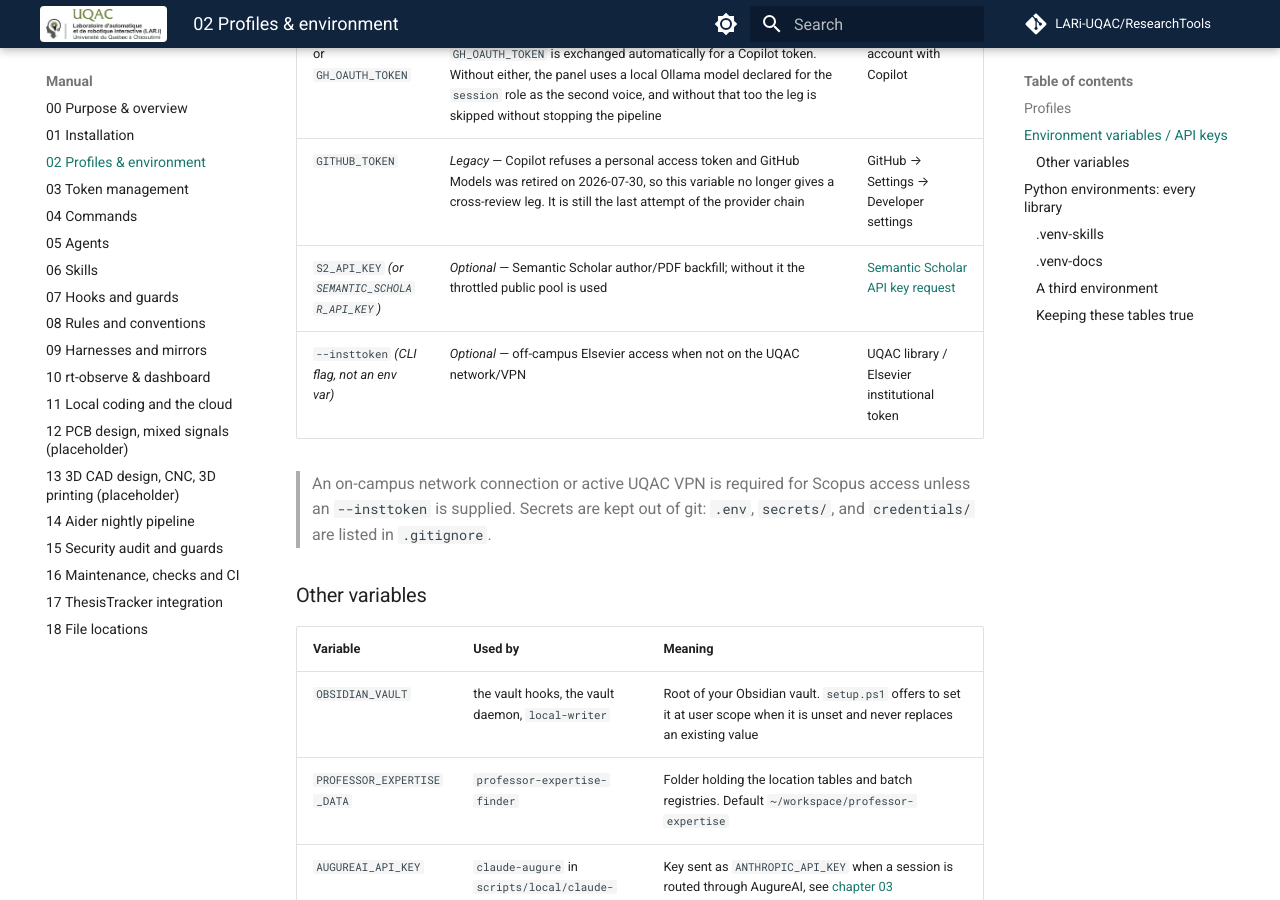
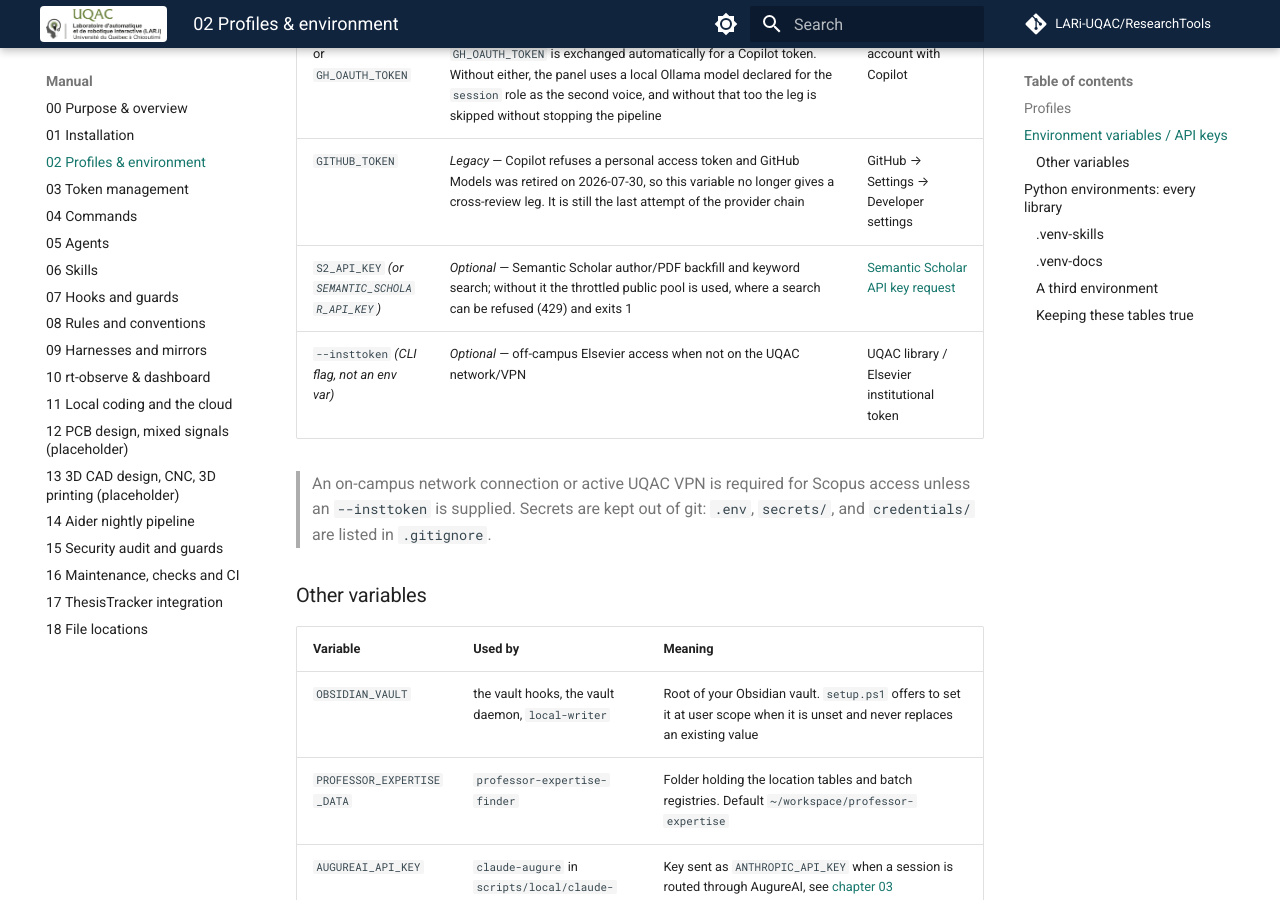
Before and after one commit to LARi-UQAC/ResearchTools, an MkDocs documentation site: the page built from docs/manual/02-profiles.md, in a window 1280 px wide and 900 px high, scrolled down 1461 px. Built offline with MkDocs 1.6.1 and Material for MkDocs 9.7.7, drawn with Linux system fonts in a browser that asks for light colours; comment, search, counter and statistics services are not loaded.

Commit message:
docs: name the Semantic Scholar search mode in the manual and Architecture.md
Co-Authored-By: Claude Opus 5.5 <noreply@anthropic.com>

```diff
--- a/docs/manual/02-profiles.md
+++ b/docs/manual/02-profiles.md
@@ -39,7 +39,7 @@ Set these at the Windows **User** scope (PowerShell), then restart Claude Code:
 | `GEMINI_API_KEY` | *Optional* — the Gemini leg of the deliberation panel (cross-review, table enrichment). The model is resolved at run time from Google's own catalogue (`--gemini-model auto`), so no model name is set here | [Google AI Studio](https://aistudio.google.com/apikey) |
 | `COPILOT_TOKEN` or `GH_OAUTH_TOKEN` | *Optional* — the GitHub Copilot leg of the deliberation panel. `GH_OAUTH_TOKEN` is exchanged automatically for a Copilot token. Without either, the panel uses a local Ollama model declared for the `session` role as the second voice, and without that too the leg is skipped without stopping the pipeline | your GitHub account with Copilot |
 | `GITHUB_TOKEN` | *Legacy* — Copilot refuses a personal access token and GitHub Models was retired on 2026-07-30, so this variable no longer gives a cross-review leg. It is still the last attempt of the provider chain | GitHub → Settings → Developer settings |
-| `S2_API_KEY` *(or `SEMANTIC_SCHOLAR_API_KEY`)* | *Optional* — Semantic Scholar author/PDF backfill; without it the throttled public pool is used | [Semantic Scholar API key request](https://www.semanticscholar.org/product/api) |
+| `S2_API_KEY` *(or `SEMANTIC_SCHOLAR_API_KEY`)* | *Optional* — Semantic Scholar author/PDF backfill and keyword search; without it the throttled public pool is used, where a search can be refused (429) and exits 1 | [Semantic Scholar API key request](https://www.semanticscholar.org/product/api) |
 | `--insttoken` *(CLI flag, not an env var)* | *Optional* — off-campus Elsevier access when not on the UQAC network/VPN | UQAC library / Elsevier institutional token |
 
 > An on-campus network connection or active UQAC VPN is required for Scopus access
```
Also changed, not shown: Architecture.md (+2 -2 lines), docs/manual/06-skills.md (+1 -1 lines).
